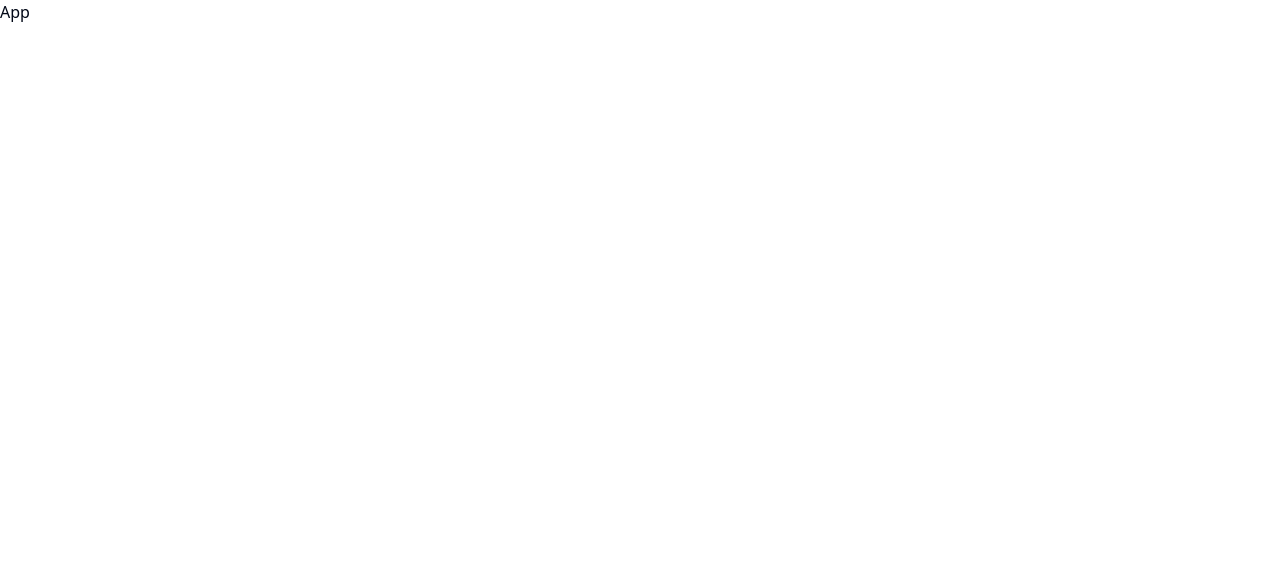
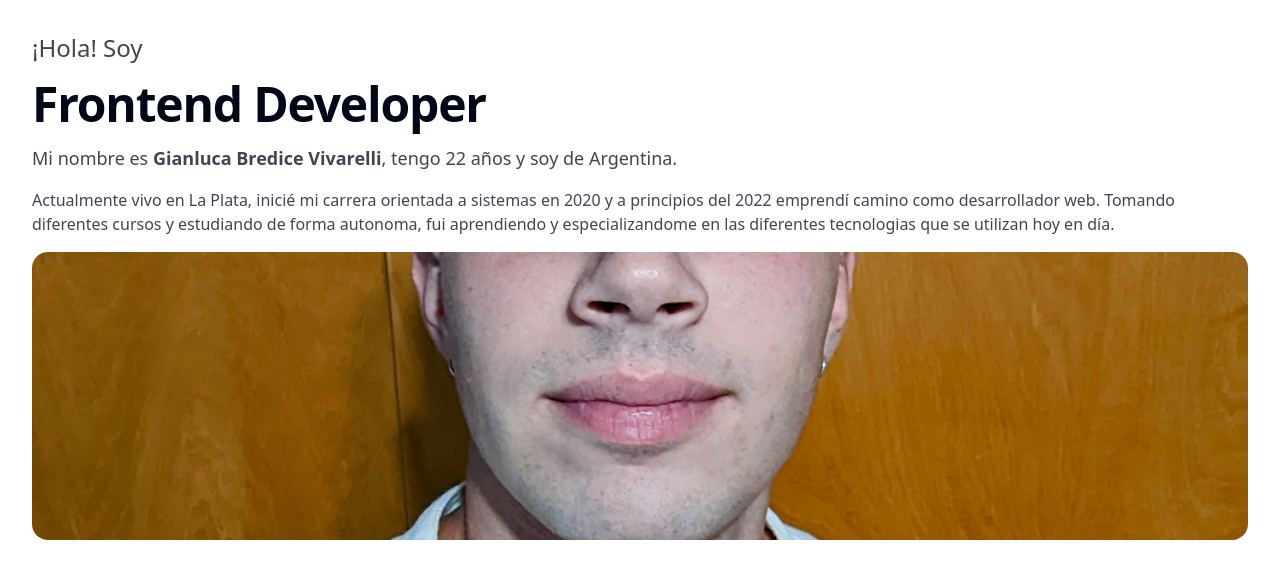
Before and after one commit to bredigian/portfolio-2024, a React (Vite) app: page / in a window 1280 px wide. Shown: the top 578 px of the page. Built offline with nearby package versions, Linux system fonts and the light colour scheme.

Commit message:
feature: add home section to page

```diff
--- a/src/App.tsx
+++ b/src/App.tsx
@@ -1,3 +1,29 @@
+import { Title } from '@/components/ui/title';
+import me1 from '@/assets/me-1.jpg';
+
 export default function App() {
-  return <main>App</main>;
+  return (
+    <main className='flex flex-col gap-16 p-8'>
+      <section id='home' className='flex flex-col gap-4'>
+        <span className='text-2xl opacity-75'>¡Hola! Soy</span>
+        <Title>Frontend Developer</Title>
+        <span className='text-lg opacity-75'>
+          Mi nombre es <b>Gianluca Bredice Vivarelli</b>, tengo 22 años y soy de
+          Argentina.
+        </span>
+        <p className='opacity-75'>
+          Actualmente vivo en La Plata, inicié mi carrera orientada a sistemas
+          en 2020 y a principios del 2022 emprendí camino como desarrollador
+          web. Tomando diferentes cursos y estudiando de forma autonoma, fui
+          aprendiendo y especializandome en las diferentes tecnologias que se
+          utilizan hoy en día.
+        </p>
+        <img
+          src={me1}
+          alt='Gianluca Bredice Vivarelli'
+          className='h-72 w-full rounded-2xl object-cover'
+        />
+      </section>
+    </main>
+  );
 }
```
Also changed, not shown: src/assets/me-1.jpg (added).
